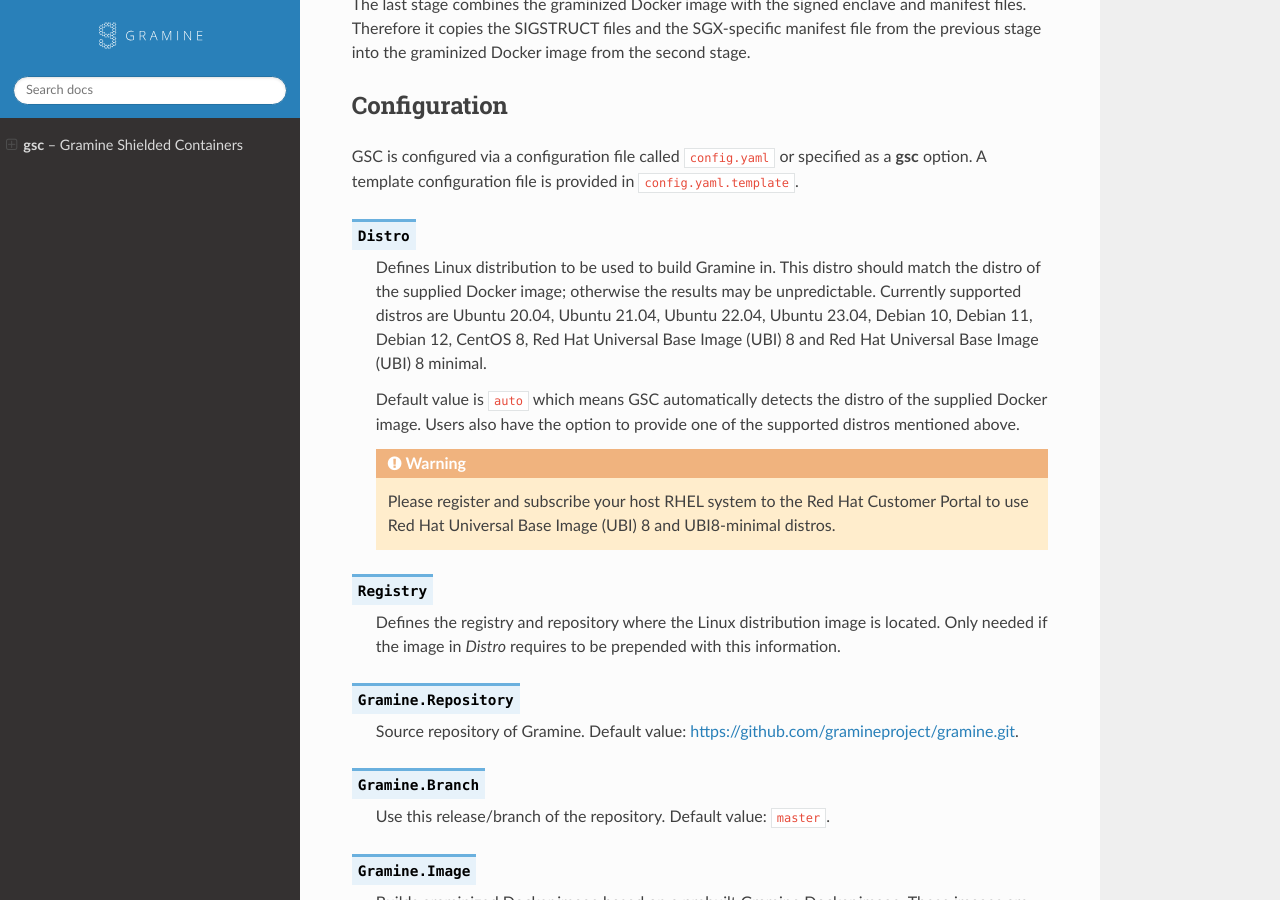
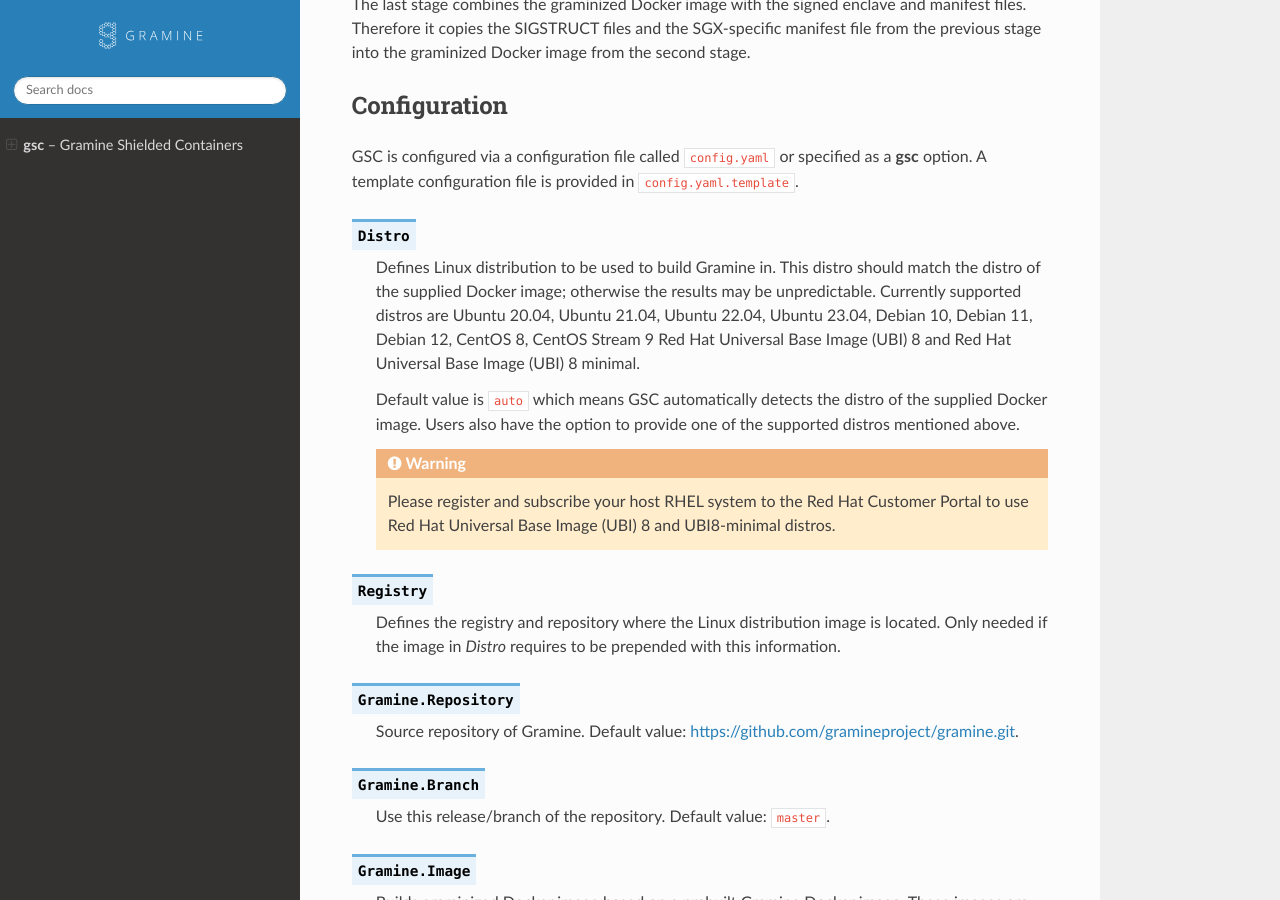
Before and after one commit to gramineproject/gsc, a Sphinx documentation site: the page built from Documentation/index.rst, in a window 1280 px wide and 900 px high, scrolled down 5787 px. Built offline with Sphinx 7.4.7 and the Read the Docs theme 2.0.0, drawn with Linux system fonts in a browser that asks for light colours.

Commit message:
Add support for CentOS Stream 9
Signed-off-by: adarshan-intel <adarsh.anand@intel.com>

```diff
--- a/Documentation/index.rst
+++ b/Documentation/index.rst
@@ -315,7 +315,7 @@ in :file:`config.yaml.template`.
    Defines Linux distribution to be used to build Gramine in. This distro should
    match the distro of the supplied Docker image; otherwise the results may be
    unpredictable. Currently supported distros are Ubuntu 20.04, Ubuntu 21.04,
-   Ubuntu 22.04, Ubuntu 23.04, Debian 10, Debian 11, Debian 12, CentOS 8,
+   Ubuntu 22.04, Ubuntu 23.04, Debian 10, Debian 11, Debian 12, CentOS 8, CentOS Stream 9
    Red Hat Universal Base Image (UBI) 8 and Red Hat Universal Base Image (UBI)
    8 minimal.
 
```
Also changed, not shown: 6 other files.
